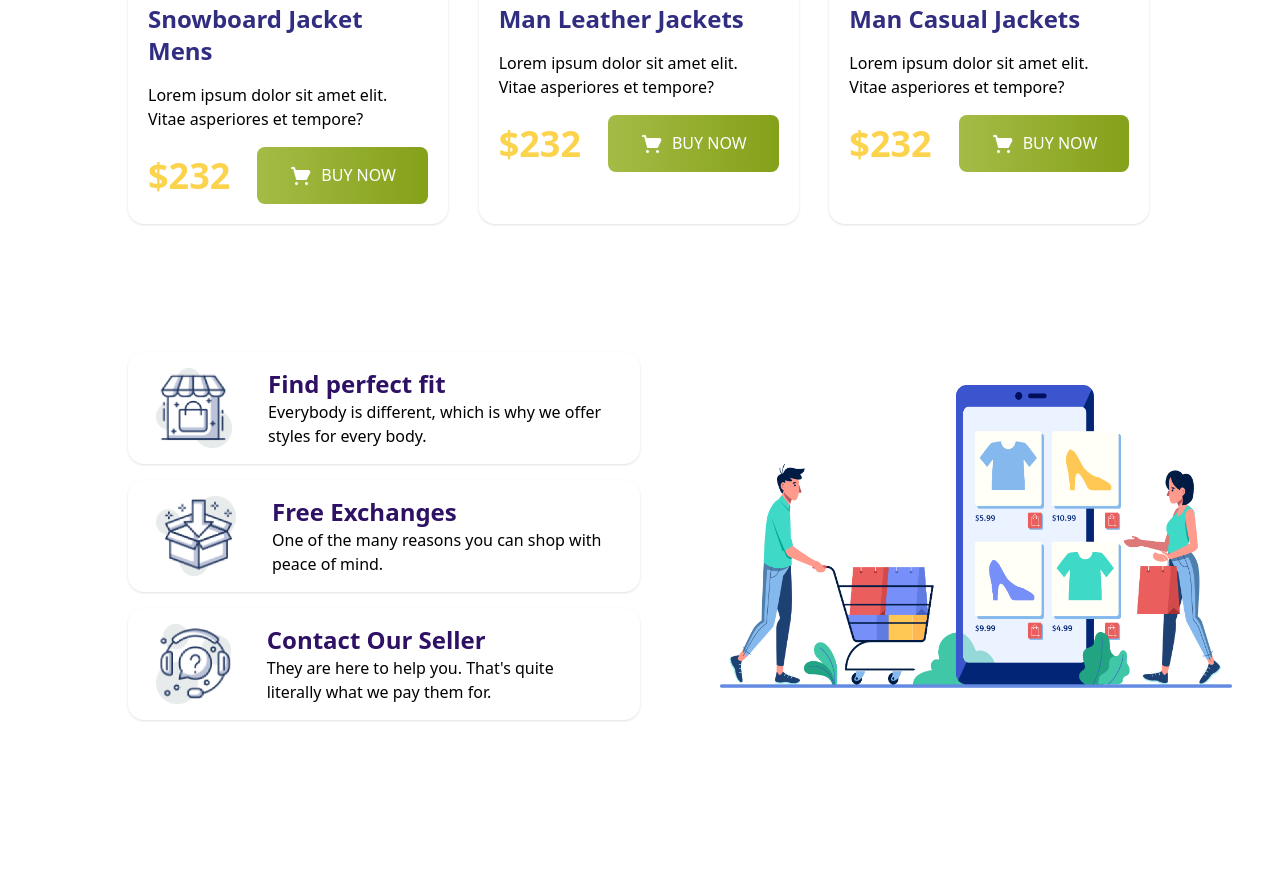
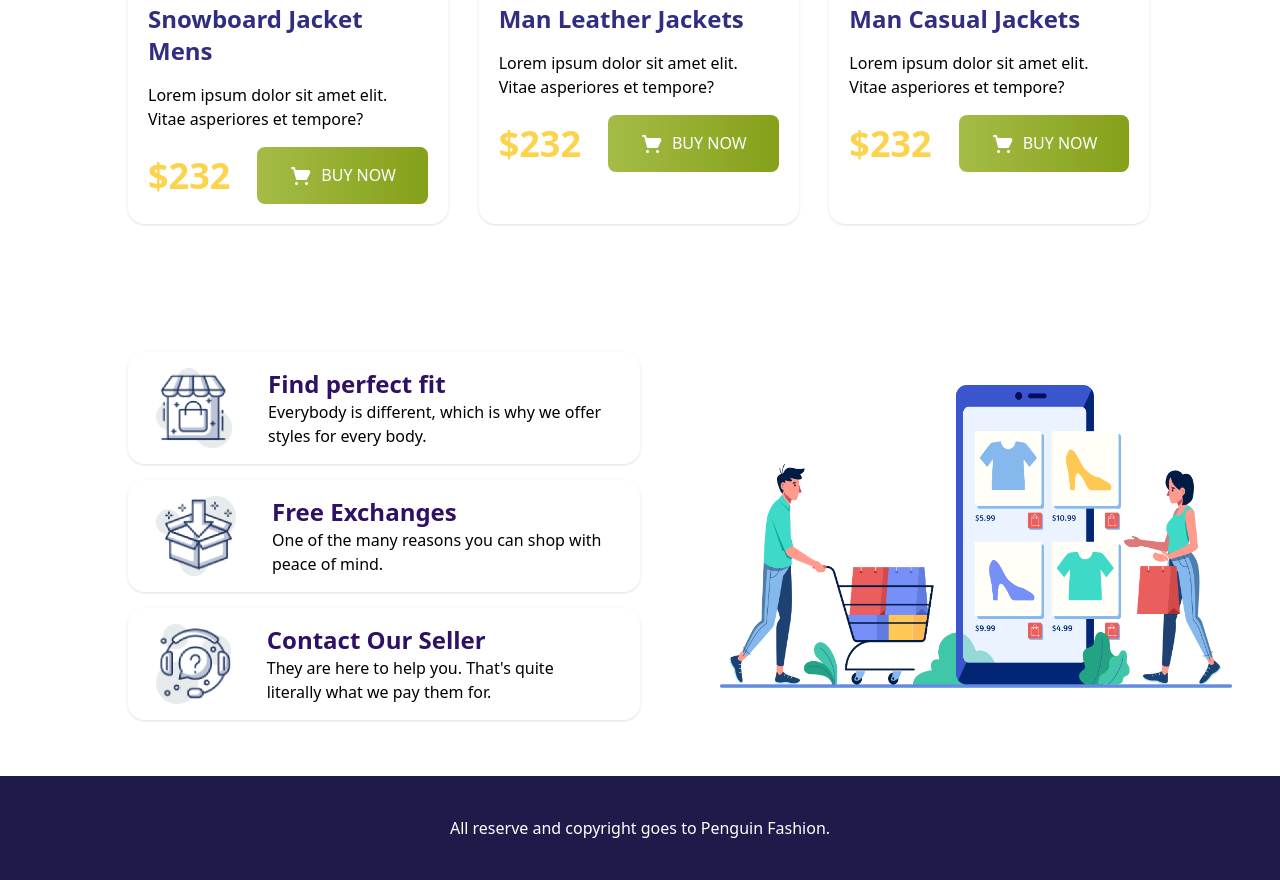
Before and after one commit to Md-Tazim-Miah/penguin-fashion, a plain HTML site: page index.html in a window 1280 px wide. Shown: the part 1874-2754 px from the top of the page. Before the commit the page ends 2610 px from the top, so only its background shows below. Drawn offline with nearby package versions, Linux system fonts and the light colour scheme.

Commit message:
footer added

```diff
--- a/index.html
+++ b/index.html
@@ -21,7 +21,7 @@
                     <li class="text-lg text-indigo-900 font-semibold">Catagories</li>
                     <li class="text-lg text-indigo-900 font-semibold">Collections</li>
                     <li class="text-lg text-indigo-900 font-semibold">Designs</li>
-                    <li class="text-lg text-indigo-900 font-semibold">services</li>
+                    <li class="text-lg text-indigo-900 font-semibold">Services</li>
                     <li class="text-lg text-indigo-900 font-semibold">About Us</li>
                 </ul>
             </div>
@@ -147,5 +147,12 @@
         </section>
 
     </main>
+
+    <!-- footer section -->
+    <footer class="bg-indigo-950 mt-10">
+        <div class="text-center p-10">
+            <p class="text-white">All reserve and copyright goes to Penguin Fashion.</p>
+        </div>
+    </footer>
 </body>
 </html>
```
